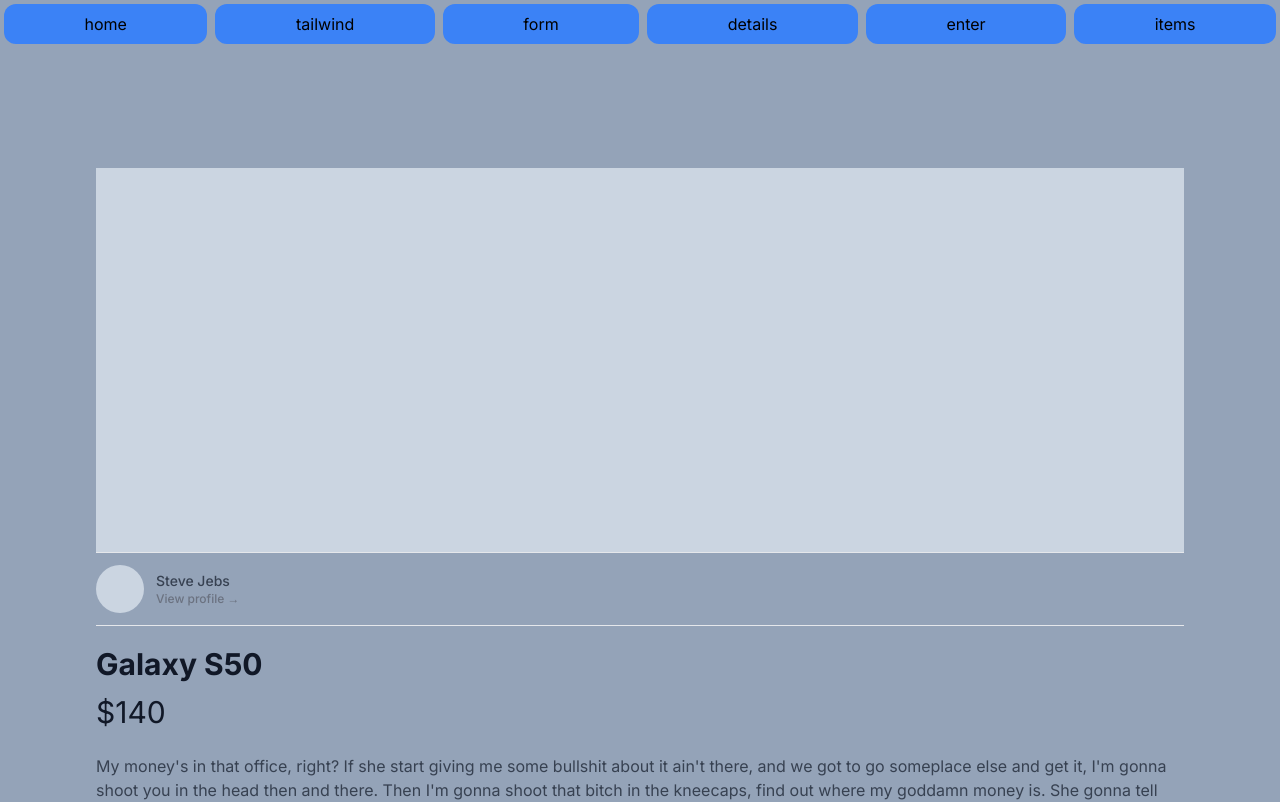
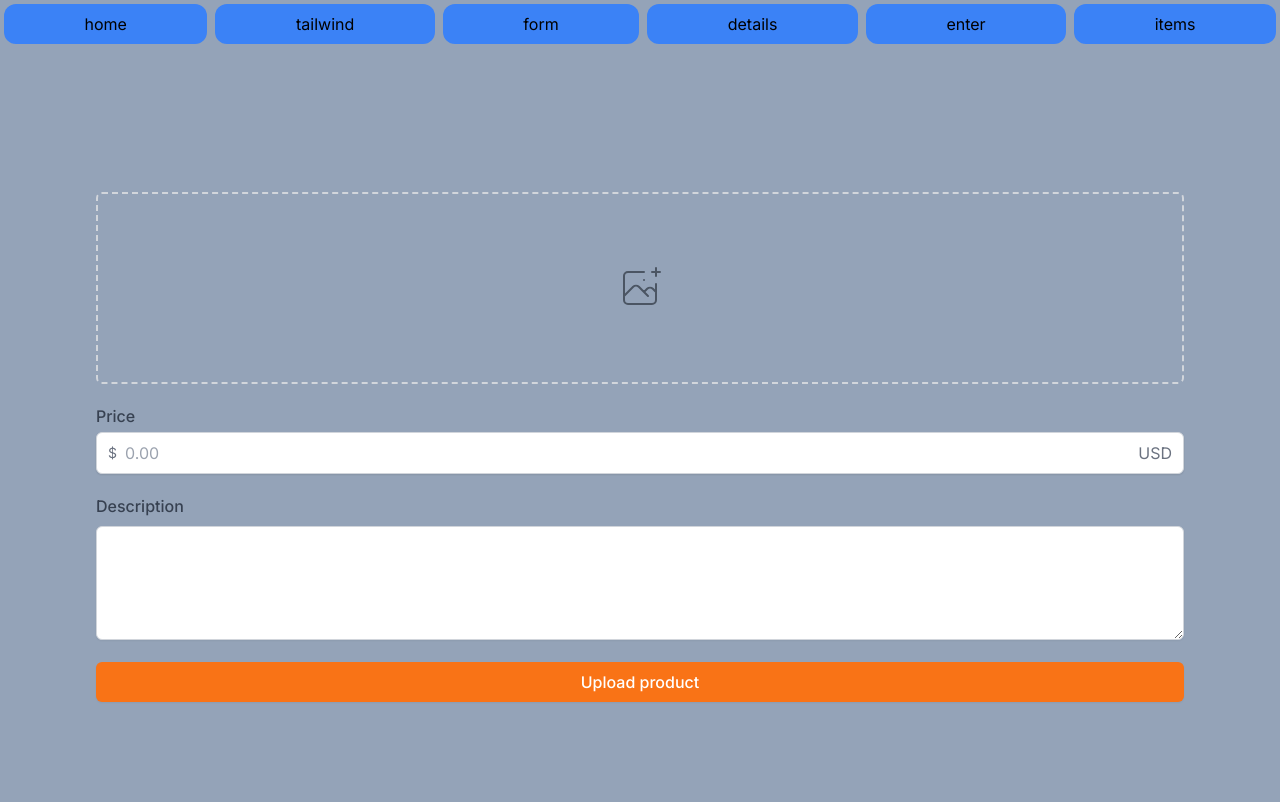
Before and after one commit to wonseok-han/edu-carrot-clone, a Next.js app: page /pages/tailwind/items/upload in a window 1280 px wide. Shown: the top 802 px of the page. Built offline with nearby package versions, Linux system fonts and the light colour scheme.

Commit message:
item upload 페이지 생성

```diff
--- a/app/pages/tailwind/enter/page.tsx
+++ b/app/pages/tailwind/enter/page.tsx
@@ -42,13 +42,14 @@
           </div>
         </div>
         <form className="flex flex-col mt-8">
-          <label className="text-sm font-medium text-gray-700">
+          <label htmlFor="input" className="text-sm font-medium text-gray-700">
             {method === "email" ? "Email address" : null}
             {method === "phone" ? "Phone number" : null}
           </label>
           <div className="mt-1">
             {method === "email" ? (
               <input
+                id="input"
                 type="email"
                 className="appearance-none w-full px-3 py-2 border border-gray-300 rounded-md shadow-sm placeholder-gray-400 focus:outline-none focus:ring-orange-500 focus:border-orange-500"
                 required
@@ -60,6 +61,7 @@
                   +82
                 </span>
                 <input
+                  id="input"
                   type="number"
                   className="appearance-none w-full px-3 py-2 border border-gray-300 rounded-md rounded-l-none shadow-sm placeholder-gray-400 focus:outline-none focus:ring-orange-500 focus:border-orange-500"
                   required
--- /dev/null
+++ b/app/pages/tailwind/items/upload/page.tsx
@@ -0,0 +1,61 @@
+import type { NextPage } from "next";
+
+const Upload: NextPage = () => {
+  return (
+    <div className="px-4 py-16">
+      <div>
+        <label className="w-full cursor-pointer flex items-center justify-center border-2 border-dashed border-gray-300 py-6 h-48 rounded-md text-gray-600 hover:text-orange-500 hover:border-orange-500">
+          <svg
+            className="h-12 w-12"
+            stroke="currentColor"
+            fill="none"
+            viewBox="0 0 48 48"
+            aria-hidden="true"
+          >
+            <path
+              d="M28 8H12a4 4 0 00-4 4v20m32-12v8m0 0v8a4 4 0 01-4 4H12a4 4 0 01-4-4v-4m32-4l-3.172-3.172a4 4 0 00-5.656 0L28 28M8 32l9.172-9.172a4 4 0 015.656 0L28 28m0 0l4 4m4-24h8m-4-4v8m-12 4h.02"
+              strokeWidth={2}
+              strokeLinecap="round"
+              strokeLinejoin="round"
+            />
+          </svg>
+
+          <input type="file" className="hidden" />
+        </label>
+      </div>
+      <div className="my-5">
+        <label htmlFor="price" className="block mb-1 font-medium text-gray-700">
+          Price
+        </label>
+        <div className="relative flex items-center rounded-md shadow-sm">
+          <div className="absolute left-0 pl-3 flex items-center justify-center pointer-events-none">
+            <span className="text-gray-500 text-sm">$</span>
+          </div>
+          <input
+            id="price"
+            className="appearance-none flex items-center w-full pl-7 px-3 py-2 border border-gray-300 rounded-md shadow-sm placeholder-gray-400 focus:outline-none focus:ring-orange-500 focus:border-orange-500"
+            type="text"
+            placeholder="0.00"
+          />
+          <div className="absolute right-0 pr-3 flex items-center pointer-events-none">
+            <span className="text-gray-500">USD</span>
+          </div>
+        </div>
+      </div>
+      <div>
+        <label className="block mb-1 font-medium text-gray-700">
+          Description
+        </label>
+        <textarea
+          rows={4}
+          className="mt-1 shadow-sm w-full focus:ring-orange-500 rounded-md border-gray-300 focus:border-orange-500"
+        />
+      </div>
+      <button className="w-full mt-4 bg-orange-500 hover:bg-orange-600 text-white py-2 px-4 border-r-transparent rounded-md shadow-sm font-medium focus:ring-2 focus:ring-offset-2 focus:ring-orange-500 focus:outline-none">
+        Upload product
+      </button>
+    </div>
+  );
+};
+
+export default Upload;
```
